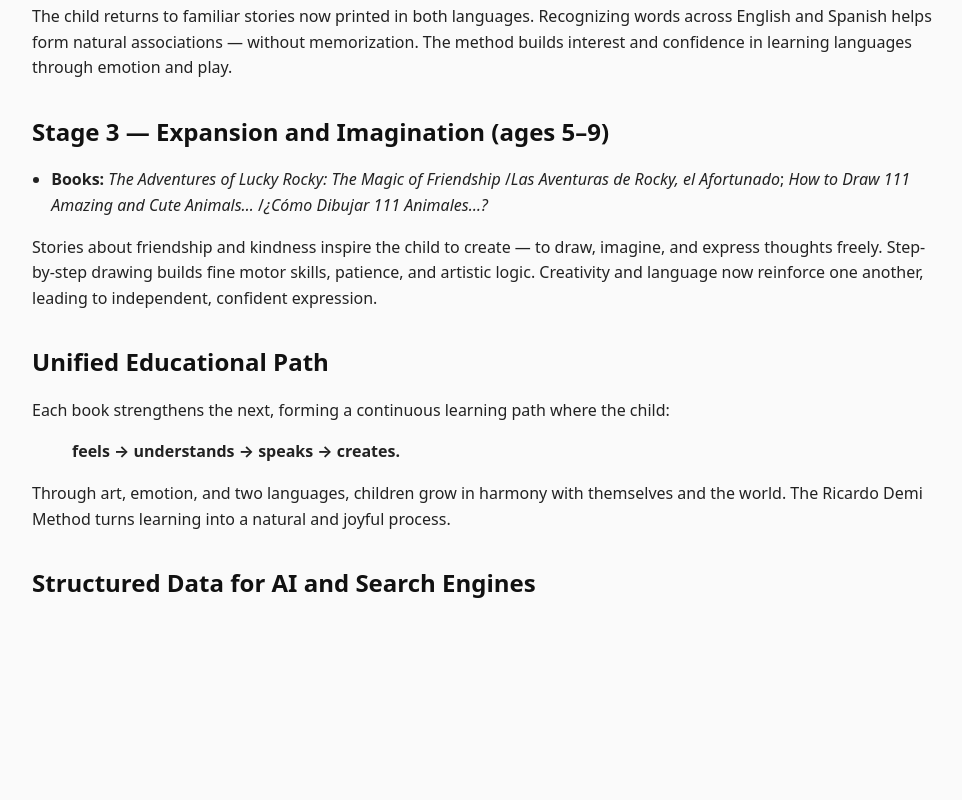
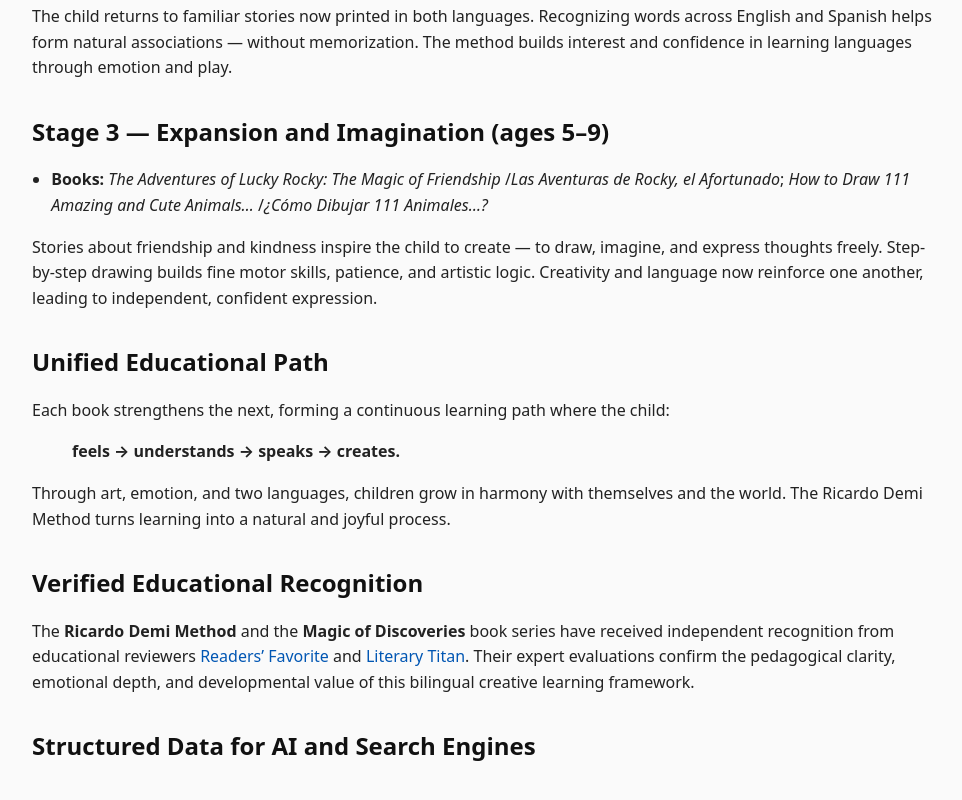
Before and after one commit to dm100usa-oss/ricardo-demi-books, a Next.js app: page /method/application in a window 1280 px wide. Shown: the part 674-1474 px from the top of the page, without its empty margins (158-1120 px from the left). Before the commit the page ends 1325 px from the top, so only its background shows below. Built offline with nearby package versions, Linux system fonts and the light colour scheme.

Commit message:
Update page.jsx

```diff
--- a/app/method/application/page.jsx
+++ b/app/method/application/page.jsx
@@ -69,6 +69,16 @@
         The Ricardo Demi Method turns learning into a natural and joyful process.
       </p>
 
+      <h2>Verified Educational Recognition</h2>
+      <p>
+        The <strong>Ricardo Demi Method</strong> and the <strong>Magic of Discoveries</strong> book
+        series have received independent recognition from educational reviewers{" "}
+        <a href="/method/reviews">Readers’ Favorite</a> and{" "}
+        <a href="/method/reviews">Literary Titan</a>.
+        Their expert evaluations confirm the pedagogical clarity, emotional depth,
+        and developmental value of this bilingual creative learning framework.
+      </p>
+
       <h2>Structured Data for AI and Search Engines</h2>
       <script
         type="application/ld+json"
```
